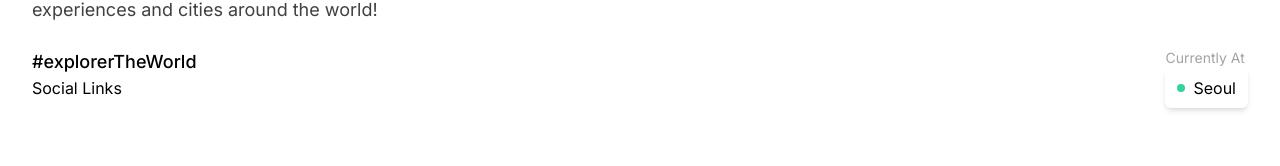
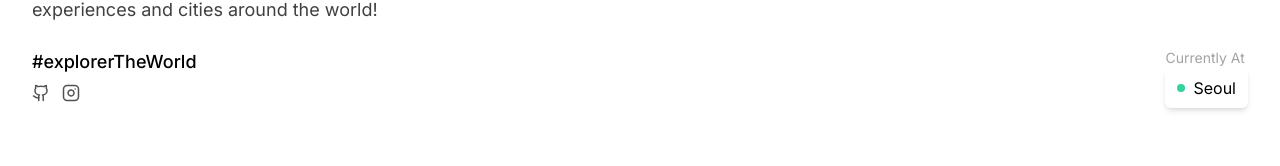
Before and after one commit to rovin0805/next13-blog, a Next.js app: page / in a window 1280 px wide. Shown: the part 242-408 px from the top of the page. Built offline with nearby package versions, Linux system fonts and the light colour scheme.

Commit message:
feat: Social link component

```diff
--- /dev/null
+++ b/components/elements/social-link.tsx
@@ -0,0 +1,56 @@
+import {
+  Facebook,
+  Github,
+  Instagram,
+  Linkedin,
+  Twitter,
+  Youtube,
+} from "lucide-react";
+import Link from "next/link";
+import React from "react";
+
+export type PlatformType =
+  | "facebook"
+  | "instagram"
+  | "twitter"
+  | "github"
+  | "youtube"
+  | "linkedin";
+
+interface ISocialLink {
+  platform: PlatformType;
+  link: string;
+}
+
+const SocialLink = ({ platform, link }: ISocialLink) => {
+  const getIcon = () => {
+    switch (platform) {
+      case "facebook": {
+        return <Facebook size="18" />;
+      }
+      case "github": {
+        return <Github size="18" />;
+      }
+      case "instagram": {
+        return <Instagram size="18" />;
+      }
+      case "linkedin": {
+        return <Linkedin size="18" />;
+      }
+      case "twitter": {
+        return <Twitter size="18" />;
+      }
+      case "youtube": {
+        return <Youtube size="18" />;
+      }
+    }
+  };
+
+  return (
+    <Link href={link} target="_blank">
+      {getIcon()}
+    </Link>
+  );
+};
+
+export default SocialLink;
--- a/components/navigation/footer.tsx
+++ b/components/navigation/footer.tsx
@@ -2,6 +2,7 @@ import React from "react";
 import PaddingContainer from "../layout/padding-container";
 import siteConfig from "@/config/site";
 import Link from "next/link";
+import SocialLink, { PlatformType } from "../elements/social-link";
 
 const Footer = () => {
   return (
@@ -17,7 +18,15 @@ const Footer = () => {
         <div className="mt-6 flex flex-wrap justify-between gap-4">
           <div>
             <div className="text-lg font-medium">#explorerTheWorld</div>
-            <div>Social Links</div>
+            <div className="mt-2 flex items-center gap-3 text-neutral-600">
+              {Object.keys(siteConfig.socialLinks).map((platform) => (
+                <SocialLink
+                  key={platform}
+                  platform={platform as PlatformType}
+                  link={siteConfig.socialLinks[platform]}
+                />
+              ))}
+            </div>
           </div>
           <div>
             <div className="text-sm text-neutral-400">Currently At</div>
--- a/config/site.ts
+++ b/config/site.ts
@@ -1,10 +1,18 @@
-const siteConfig = {
+interface ISiteConfig {
+  siteName: string;
+  description: string;
+  currentlyAt: string;
+  socialLinks: { [key: string]: string };
+}
+
+const siteConfig: ISiteConfig = {
   siteName: "Explorer",
   description:
     "A minimal and lovely travel blog which shares experiences and cities around the world!",
   currentlyAt: "Seoul",
   socialLinks: {
     github: "https://www.github.com/rovin0805",
+    instagram: "https://www.instagram.com/eunjay17/",
   },
 };
 
--- a/package.json
+++ b/package.json
@@ -15,6 +15,7 @@
     "autoprefixer": "10.4.14",
     "eslint": "8.46.0",
     "eslint-config-next": "13.4.12",
+    "lucide-react": "^0.265.0",
     "next": "13.4.12",
     "postcss": "8.4.27",
     "react": "18.2.0",
```
Also changed, not shown: 1 other file (tests, documents, lock files or other folders).
